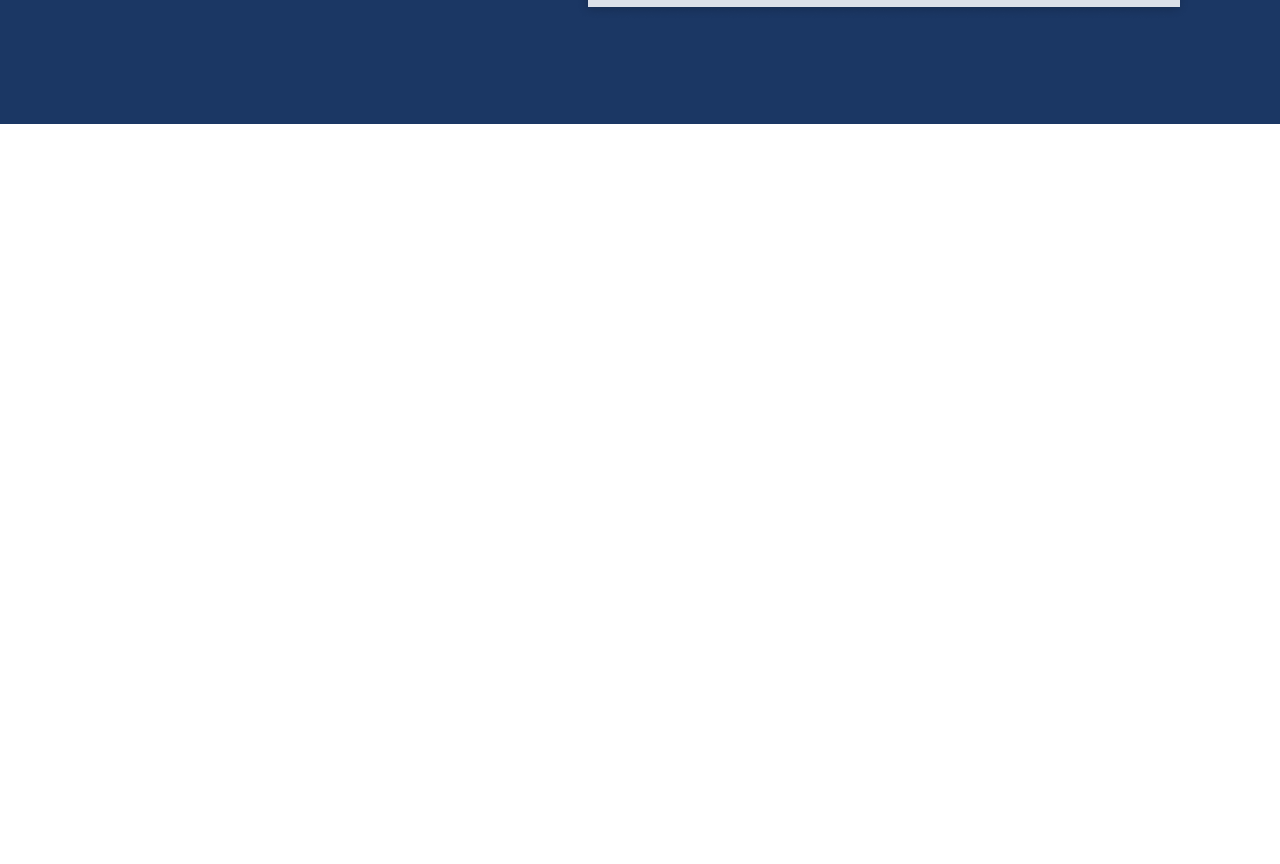
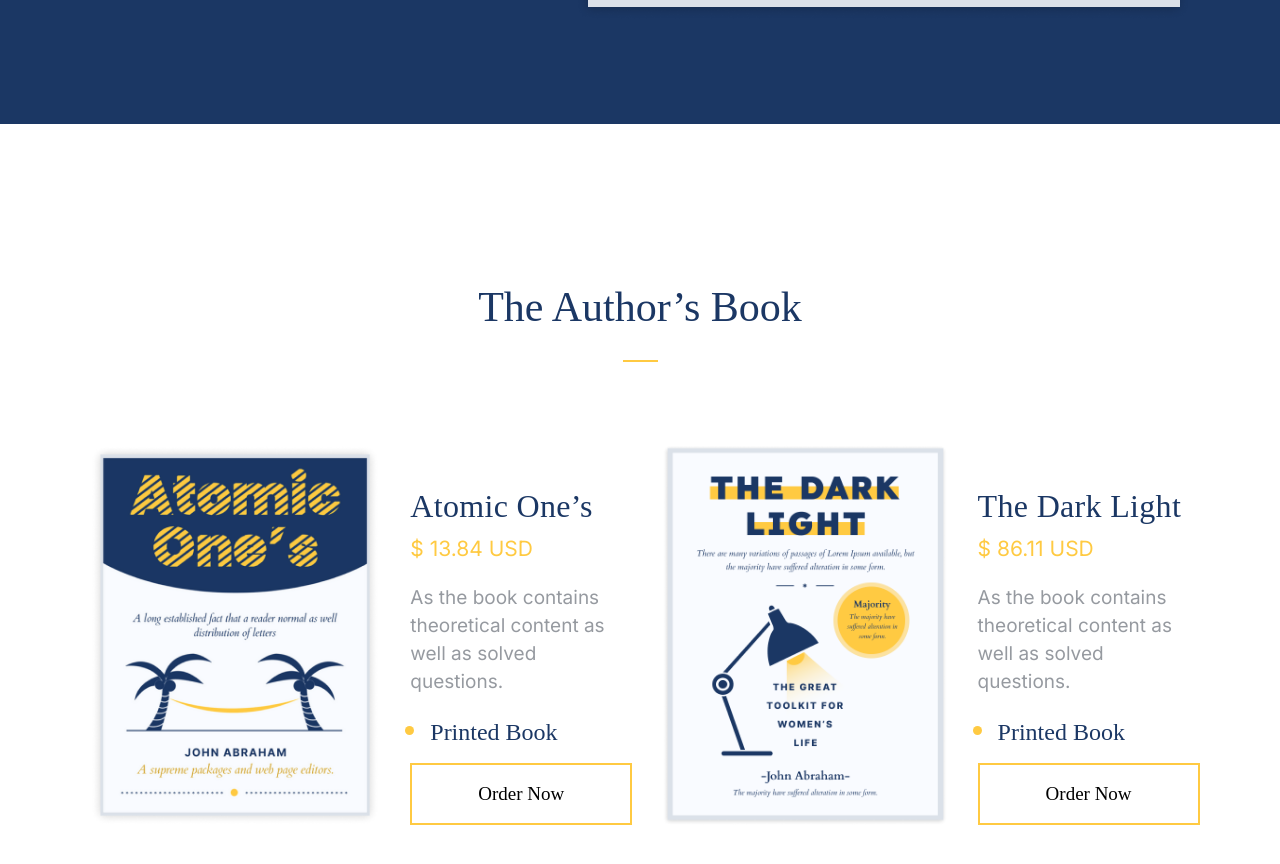
Before and after one commit to ArusSayamyan/order-books, a Vue app: page /home in a window 1280 px wide. Shown: the part 1040-1904 px from the top of the page. Before the commit the page ends 1164 px from the top, so only its background shows below. Built offline with nearby package versions, Linux system fonts and the light colour scheme.

Commit message:
add bookList component with style

```diff
--- a/src/App.vue
+++ b/src/App.vue
@@ -3,18 +3,21 @@
   <router-view>
     <the-header>
     </the-header>
+    <book-list></book-list>
   </router-view>
 </template>
 
 <script>
 import Nav from './components/TheNav.vue'
 import TheHeader from './layout/TheHeader.vue'
+import BookList from './components/BookList.vue'
 
 export default {
   name: 'App',
   components: {
     Nav,
-    TheHeader
+    TheHeader,
+    BookList
   }
 }
 </script>
--- a/src/Base/BaseBtn.vue
+++ b/src/Base/BaseBtn.vue
@@ -1,5 +1,5 @@
 <template>
-  <button class="orderBtn">{{ btnTitle }}</button>
+  <button class="orderBtn" :class="{withBg: withBg}">{{ btnTitle }}</button>
 </template>
 
 <script>
@@ -9,6 +9,10 @@ export default {
     btnTitle: {
       type: String,
       required: true
+    },
+    withBg: {
+      type: Boolean,
+      required: false
     }
   }
 }
@@ -16,7 +20,7 @@ export default {
 
 <style scoped lang="scss">
 .orderBtn {
-  background: #FFCA42;
+  background: none;
   border: 2px solid #FFCA42;
   width: 222px;
   padding: 18px 0;
@@ -26,6 +30,9 @@ export default {
   &:hover {
     opacity: 0.8;
   }
+}
 
+.withBg {
+  background: #FFCA42;
 }
 </style>
--- /dev/null
+++ b/src/components/BookList.vue
@@ -0,0 +1,149 @@
+<template>
+  <base-wrapper>
+    <div class="authorBook">
+      <h1 class="authorBook__title">The Author’s Book</h1>
+      <img src="../assets/yellowLine.svg" alt="" class="authorBook__line">
+      <div class="authorBook__cardWrapper">
+        <div class="authorBook__card" v-for="card in cards" :key="card.id">
+          <div class="authorBook__cardImgContent">
+            <img :src="card.bookImg" alt="" class="authorBook__cardImg">
+          </div>
+          <div class="authorBook__bookInfo">
+            <h2 class="authorBook__bookName">{{ card.bookName }}</h2>
+            <p class="authorBook__bookPrice">{{ card.bookPrice }}</p>
+            <p class="authorBook__bookText">{{ card.bookInfo }}</p>
+            <ul class="authorBook__list">
+              <li class="authorBook__listItem">{{ card.bookDesc }}</li>
+            </ul>
+           <base-btn btnTitle="Order Now"></base-btn>
+          </div>
+        </div>
+      </div>
+    </div>
+  </base-wrapper>
+</template>
+
+<script>
+import {reactive} from "vue";
+import cardImg from '../assets/headerBook.png'
+import authorBook from '../assets/authorBook.png'
+
+export default {
+  name: "BookList",
+  components: {},
+
+  setup() {
+    const cards = reactive([
+      {
+        id: 'book1',
+        bookImg: authorBook,
+        bookName: 'Atomic One’s',
+        bookPrice: '$ 13.84 USD',
+        bookInfo: 'As the book contains theoretical content as well as solved questions.',
+        bookDesc: 'Printed Book'
+      },
+      {
+        id: 'book1',
+        bookImg: cardImg,
+        bookName: 'The Dark Light',
+        bookPrice: '$ 86.11 USD',
+        bookInfo: 'As the book contains theoretical content as well as solved questions.',
+        bookDesc: 'Printed Book'
+      }
+    ])
+
+    return {
+      cards
+    }
+  }
+
+}
+</script>
+
+<style scoped lang="scss">
+.authorBook {
+  padding: 130px 0 90px;
+
+  &__list {
+    padding-left: 20px;
+  }
+
+  &__listItem {
+    font-family: 'Cardo';
+    font-weight: 400;
+    font-size: 24px;
+    line-height: 29px;
+    color: #1B3764;
+
+    &::marker {
+      color: #FFCA42;
+      font-size: 30px;
+    }
+}
+
+  &__line {
+    display: block;
+    margin: 0 auto;
+  }
+
+  &__title {
+    font-family: 'Cardo';
+    font-weight: 400;
+    font-size: 42px;
+    line-height: 50px;
+    text-align: center;
+    color: #1B3764;
+  }
+
+  &__cardWrapper {
+    display: flex;
+    justify-content: space-between;
+    margin-top: 60px;
+    padding: 0 90px;
+  }
+
+  &__cardImg {
+    height: 382px;
+  }
+
+  &__card {
+    display: flex;
+    max-width: 630px;
+    width: 100%;
+    justify-content: space-between;
+    align-items: center;
+  }
+
+  &__bookName {
+    font-family: 'Cardo';
+    font-weight: 400;
+    font-size: 32px;
+    line-height: 38px;
+    letter-spacing: 0.32px;
+    color: #1B3764;
+    margin-bottom: 0;
+  }
+
+  &__bookPrice {
+    font-family: 'Inter';
+    font-style: normal;
+    font-weight: 400;
+    font-size: 21px;
+    line-height: 33px;
+    color: #FFCA42;
+    margin: 7px 0 16px;
+  }
+
+  &__bookInfo {
+    padding: 38px 30px 26px;
+  }
+
+  &__bookText {
+  font-family: 'Inter';
+  font-weight: 400;
+  font-size: 19px;
+  line-height: 28px;
+  color: #969AA0;
+}
+}
+</style>
--- a/src/components/TheNav.vue
+++ b/src/components/TheNav.vue
@@ -25,7 +25,7 @@
           <li class="nav__link">Contact Link</li>
           <li class="nav__addProduct"><img src="../assets/bug.svg" alt=""></li>
           <li>
-            <base-btn btnTitle="Order Today"></base-btn>
+            <base-btn btnTitle="Order Today" withBg></base-btn>
           </li>
         </ul>
     </nav>
@@ -105,5 +105,6 @@ export default {
   &__addProduct {
     cursor: pointer;
   }
+
 }
 </style>
--- a/src/layout/TheHeader.vue
+++ b/src/layout/TheHeader.vue
@@ -9,7 +9,7 @@
       <h2 class="header__title">Your Books From The Best Writer.</h2>
       <p class="header__desc">We believe that reading books are essential to a healthy culture. They’re where authors can connect with readers.</p>
       <div class="header__links">
-        <base-btn btnTitle="Order Today"></base-btn>
+        <base-btn btnTitle="Order Today" withBg></base-btn>
         <a href="#" class="header__readBook">Read Free Demo</a>
       </div>
       <ul class="header__info">
```
Also changed, not shown: src/assets/authorBook.png (added).
